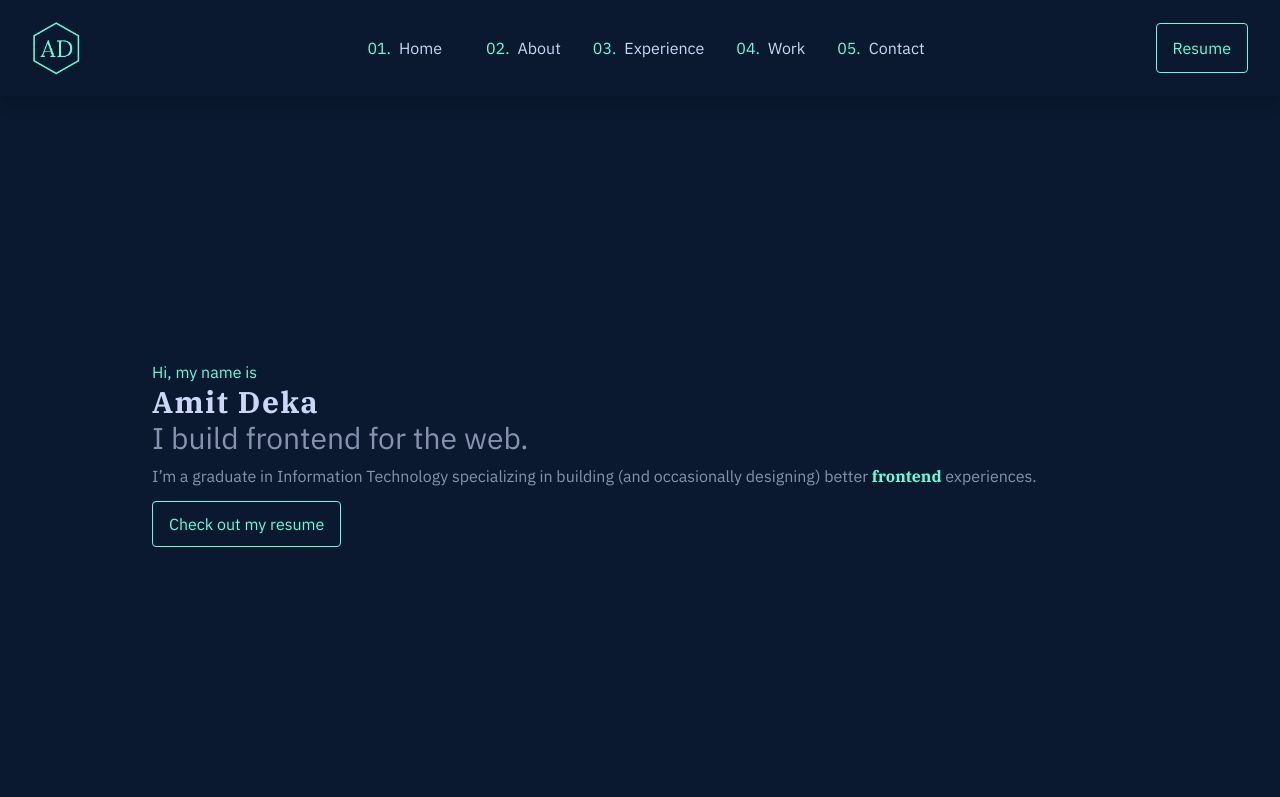
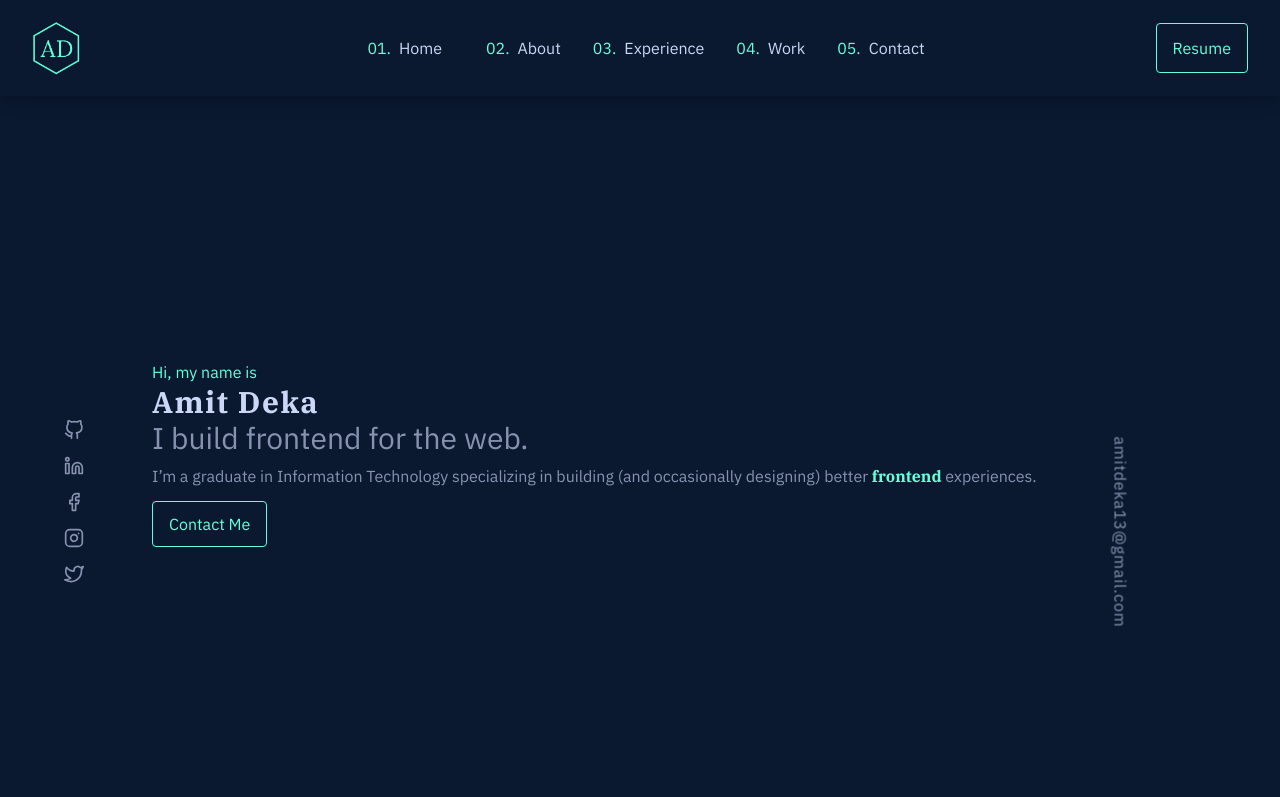
Before and after one commit to AmitDeka/AmitDekaPortfolio, a website: page src/index.html in a window 1280 px wide. Shown: the top 797 px of the page. Drawn offline with nearby package versions, Linux system fonts and the light colour scheme.

Commit message:
Update 30 April

```diff
--- a/src/assets/js/animation.js
+++ b/src/assets/js/animation.js
@@ -40,4 +40,39 @@ gsap.from(".resume_btn", {
   y: "-50px",
   ease: Power1.easeInOut,
 });
+gsap.from(".top_subtitle", {
+  duration: 0.8,
+  delay: 1.2,
+  opacity: 0,
+  y: "25px",
+  ease: Power1.easeInOut,
+});
+gsap.from(".title", {
+  duration: 0.8,
+  delay: 1.2,
+  opacity: 0,
+  y: "25px",
+  ease: Power1.easeInOut,
+});
+gsap.from(".subtitle", {
+  duration: 0.8,
+  delay: 1.3,
+  opacity: 0,
+  y: "25px",
+  ease: Power1.easeInOut,
+});
+gsap.from(".description", {
+  duration: 0.8,
+  delay: 1.4,
+  opacity: 0,
+  y: "25px",
+  ease: Power1.easeInOut,
+});
+gsap.from(".hero_btn_contact", {
+  duration: 0.8,
+  delay: 1.5,
+  opacity: 0,
+  y: "25px",
+  ease: Power1.easeInOut,
+});
 gsap.registerPlugin(ScrollTrigger);
--- a/src/index.html
+++ b/src/index.html
@@ -37,9 +37,9 @@
 </head>
 
 <body class="antialiased scroll-smooth bg-navy font-IBMplexSans">
-  <header class="sticky top-0 w-full px-6 shadow-lg shadow-navy-shadow bg-navy">
+  <header class="sticky top-0 w-full px-6 shadow-lg shadow-navy-shadow bg-navy z-[75]">
     <div class="container mx-auto">
-      <nav class="relative z-50 h-24 select-none" x-data="{ showMenu: false }">
+      <nav class="relative  h-24 select-none" x-data="{ showMenu: false }">
         <div
           class="container relative flex flex-wrap items-center justify-between h-24 mx-auto overflow-hidden font-medium md:overflow-visible lg:justify-center sm:px-4 md:px-2">
           <div class="flex items-center justify-start w-1/4 h-full pr-4">
@@ -49,7 +49,7 @@
           </div>
           <div
             class="top-0 left-0 items-start hidden w-full h-full text-sm bg-gray-900 bg-opacity-50 md:items-center md:w-3/4 lg:text-base md:bg-transparent md:p-0 md:relative md:flex"
-            :class="{'flex fixed animate__animated animate__fadeInDown': showMenu, 'hidden': !showMenu }">
+            :class="{'flex fixed animate__animated animate__fadeInDown ': showMenu, 'hidden': !showMenu }">
             <div
               class="flex-col w-full h-auto overflow-hidden rounded-lg bg-navyL md:bg-transparent md:overflow-visible md:rounded-none md:relative md:flex md:flex-row">
               <a href="#_" class="inline-flex items-center w-auto h-24 px-6 lg:h-16 md:hidden">
@@ -82,12 +82,12 @@
           </div>
           <div @click="showMenu = !showMenu"
             class="absolute right-0 flex flex-col items-center justify-center w-10 h-10 rounded-full cursor-pointer bg-navyL md:hidden hover:bg-gray-100">
-            <svg class="w-6 h-6 text-green" x-show="!showMenu" fill="none" stroke-linecap="round"
+            <svg class="w-6 h-6 text-green z-[75]" x-show="!showMenu" fill="none" stroke-linecap="round"
               stroke-linejoin="round" stroke-width="2" viewBox="0 0 24 24" stroke="currentColor" x-cloak="">
               <path d="M4 6h16M4 12h16M4 18h16"></path>
             </svg>
-            <svg class="w-6 h-6 text-green" x-show="showMenu" fill="none" stroke="currentColor" viewBox="0 0 24 24"
-              xmlns="http://www.w3.org/2000/svg" x-cloak="">
+            <svg class="w-6 h-6 text-green z-[99]" x-show="showMenu" fill="none" stroke="currentColor"
+              viewBox="0 0 24 24" xmlns="http://www.w3.org/2000/svg" x-cloak="">
               <path stroke-linecap="round" stroke-linejoin="round" stroke-width="2" d="M6 18L18 6M6 6l12 12"></path>
             </svg>
           </div>
@@ -97,26 +97,99 @@
   </header>
 
   <main>
+    <div class="hidden lg:block fixed bottom-[25vh] left-[5%] antialiased">
+      <ul class="">
+        <li class="mb-4">
+          <a href="https://github.com/AmitDeka" target="_blank"
+            class="text-gray hover:text-green transition-all duration-200 ease-in hover:scale-110">
+            <svg xmlns="http://www.w3.org/2000/svg" class="w-5 h-5" viewBox="0 0 24 24" fill="none"
+              stroke="currentColor" stroke-width="2" stroke-linecap="round" stroke-linejoin="round"
+              class="feather feather-github">
+              <path
+                d="M9 19c-5 1.5-5-2.5-7-3m14 6v-3.87a3.37 3.37 0 0 0-.94-2.61c3.14-.35 6.44-1.54 6.44-7A5.44 5.44 0 0 0 20 4.77 5.07 5.07 0 0 0 19.91 1S18.73.65 16 2.48a13.38 13.38 0 0 0-7 0C6.27.65 5.09 1 5.09 1A5.07 5.07 0 0 0 5 4.77a5.44 5.44 0 0 0-1.5 3.78c0 5.42 3.3 6.61 6.44 7A3.37 3.37 0 0 0 9 18.13V22">
+              </path>
+            </svg>
+            <span class="sr-only">github</span>
+          </a>
+        </li>
+        <li class="mb-4">
+          <a href="https://www.linkedin.com/in/amit-deka/" target="_blank"
+            class="text-gray hover:text-green transition-all duration-200 ease-in hover:scale-110">
+            <svg xmlns="http://www.w3.org/2000/svg" class="w-5 h-5" viewBox="0 0 24 24" fill="none"
+              stroke="currentColor" stroke-width="2" stroke-linecap="round" stroke-linejoin="round"
+              class="feather feather-linkedin">
+              <path d="M16 8a6 6 0 0 1 6 6v7h-4v-7a2 2 0 0 0-2-2 2 2 0 0 0-2 2v7h-4v-7a6 6 0 0 1 6-6z"></path>
+              <rect x="2" y="9" width="4" height="12"></rect>
+              <circle cx="4" cy="4" r="2"></circle>
+            </svg>
+            <span class="sr-only">linkedin</span>
+          </a>
+        </li>
+        <li class="mb-4">
+          <a href="https://www.facebook.com/amit.deka.official/" target="_blank"
+            class="text-gray hover:text-green transition-all duration-200 ease-in hover:scale-110">
+            <svg xmlns="http://www.w3.org/2000/svg" class="w-5 h-5" viewBox="0 0 24 24" fill="none"
+              stroke="currentColor" stroke-width="2" stroke-linecap="round" stroke-linejoin="round"
+              class="feather feather-facebook">
+              <path d="M18 2h-3a5 5 0 0 0-5 5v3H7v4h3v8h4v-8h3l1-4h-4V7a1 1 0 0 1 1-1h3z"></path>
+            </svg>
+            <span class="sr-only">facebook</span>
+          </a>
+        </li>
+        <li class="mb-4">
+          <a href="https://www.instagram.com/1.frustrated.engineer/" target="_blank"
+            class="text-gray hover:text-green transition-all duration-200 ease-in hover:scale-110">
+            <svg xmlns="http://www.w3.org/2000/svg" class="w-5 h-5" viewBox="0 0 24 24" fill="none"
+              stroke="currentColor" stroke-width="2" stroke-linecap="round" stroke-linejoin="round"
+              class="feather feather-instagram">
+              <rect x="2" y="2" width="20" height="20" rx="5" ry="5"></rect>
+              <path d="M16 11.37A4 4 0 1 1 12.63 8 4 4 0 0 1 16 11.37z"></path>
+              <line x1="17.5" y1="6.5" x2="17.51" y2="6.5"></line>
+            </svg>
+            <span class="sr-only">instagram</span>
+          </a>
+        </li>
+        <li class="mb-4">
+          <a href="https://twitter.com/AmitDeka10" target="_blank"
+            class="text-gray hover:text-green transition-all duration-200 ease-in hover:scale-110">
+            <svg xmlns="http://www.w3.org/2000/svg" class="w-5 h-5" viewBox="0 0 24 24" fill="none"
+              stroke="currentColor" stroke-width="2" stroke-linecap="round" stroke-linejoin="round"
+              class="feather feather-twitter">
+              <path
+                d="M23 3a10.9 10.9 0 0 1-3.14 1.53 4.48 4.48 0 0 0-7.86 3v1A10.66 10.66 0 0 1 3 4s-4 9 5 13a11.64 11.64 0 0 1-7 2c9 5 20 0 20-11.5a4.5 4.5 0 0 0-.08-.83A7.72 7.72 0 0 0 23 3z">
+              </path>
+            </svg>
+            <span class="sr-only">twitter</span>
+          </a>
+        </li>
+      </ul>
+    </div>
+    <div class="hidden lg:block fixed bottom-[32vh] right-[5%] antialiased">
+      <div class=" rotate-90 ">
+        <a class="text-gray hover:text-green font-IBMplexSans tracking-wider"
+          href="mailto:amitdeka13@gmail.com">amitdeka13@gmail.com</a>
+      </div>
+    </div>
     <!-- hero  -->
-    <section class="w-full h-[calc(100vh-6rem)]">
+    <section class="w-full h-[calc(100vh-6rem)]" id="home">
       <div class="cst-container flex flex-col items-start h-full px-6 justify-center">
-        <p class="text-base 2xl:text-lg text-green">Hi, my name is</p>
-        <h1 class="text-3xl font-bold tracking-wider text-lightBlue 2xl:text-6xl font-IBMplexSerif">
+        <p class="text-base 2xl:text-lg text-green top_subtitle">Hi, my name is</p>
+        <h1 class="text-3xl font-bold tracking-wider text-lightBlue 2xl:text-7xl font-IBMplexSerif title">
           Amit Deka
         </h1>
-        <h1 class="text-3xl text-gray 2xl:text-6xl">
+        <h2 class="text-3xl text-gray 2xl:text-7xl subtitle">
           I build frontend for the web.
-        </h1>
-        <div class="w-full mt-2 2xl:w-3/5 2xl:mt-4">
-          <p class="text-gray 2xl:text-xl 2xl:leading-normal">
+        </h2>
+        <div class="w-full mt-2 2xl:w-3/5 2xl:mt-4 description">
+          <p class="text-gray 2xl:text-xl 2xl:leading-normal ">
             I’m a graduate in Information Technology specializing in building
             (and occasionally designing) better
             <span class="font-semibold text-green font-IBMplexSerif">frontend</span>
             experiences.
           </p>
         </div>
-        <div class="mt-6 2xl:mt-10">
-          <a download="Amit_Deka_Resume.pdf" href="./assets/Amit_Deka_Resume.pdf" class="btn">Check out my resume</a>
+        <div class="mt-6 2xl:mt-10 hero_btn_contact">
+          <a href="#contact" class="btn">Contact Me</a>
         </div>
       </div>
     </section>
--- a/tailwind.css
+++ b/tailwind.css
@@ -4,6 +4,9 @@
 @tailwind utilities;
 
 @layer base {
+  body {
+    @apply text-gray;
+  }
   /* a {
     @apply transition duration-150 ease-in text-gray focus:outline-none hover:text-green hover:translate-y-1 hover:tracking-wider focus:text-green focus:translate-y-1 focus:tracking-wider active:text-green active:translate-y-1 active:tracking-wider;
   } */
```
Also changed, not shown: src/assets/img/icons/facebook.svg (added), src/assets/img/icons/github.svg (added), src/assets/img/icons/instagram.svg (added), src/assets/img/icons/linkedin.svg (added), src/assets/img/icons/twitter.svg (added), src/assets/style/global.css.
